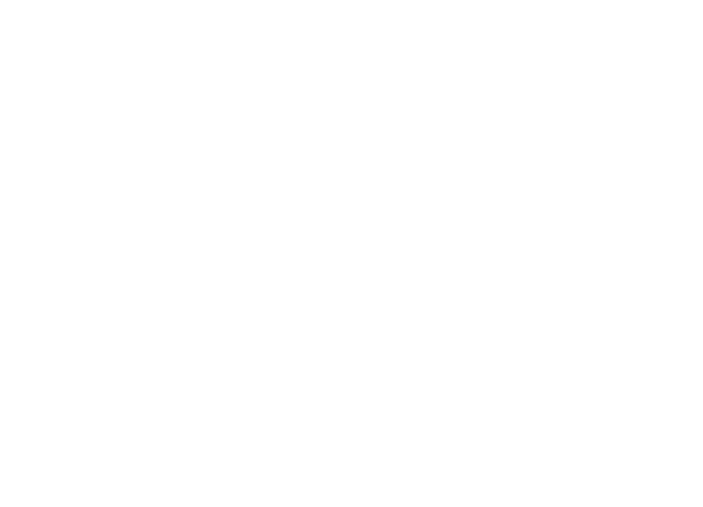
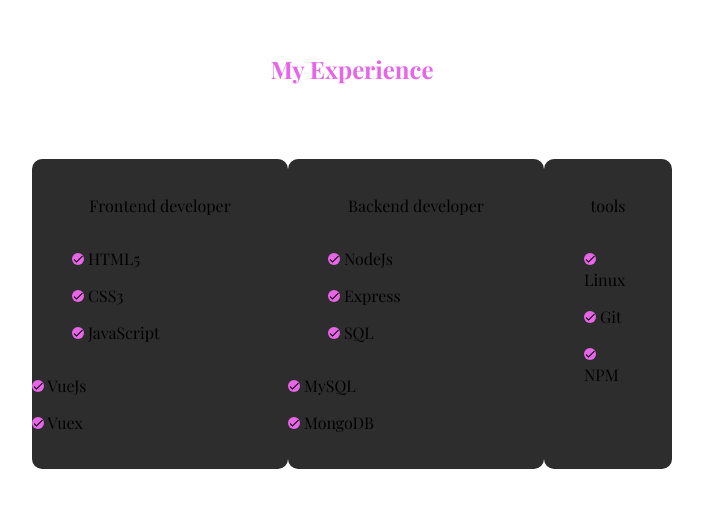
Before and after one commit to amz2694/portfoilo, a Vue app in the folder front/: page / in a window 1280 px wide. Shown: the part 1223-1730 px from the top of the page, without its empty margins (288-991 px from the left). Before the commit the page ends 1072 px from the top, so only its background shows below. Built offline with nearby package versions, Linux system fonts and the light colour scheme.

Commit message:
my wxperience

```diff
--- a/front/src/App.vue
+++ b/front/src/App.vue
@@ -43,7 +43,49 @@
       </div>
     </div>
   </div>
-
+  <div class="myexperience">
+    <p class="myextitle">My Experience</p>
+    <div class="experinececontainer">
+      <div class="lan-container">
+      <p>Frontend developer</p>
+      <div class="lancontaienr">
+        <div class="cut">
+          <p> <img src="./assets/done.png" class='done'> HTML5</p>
+          <p> <img src="./assets/done.png" class='done'> CSS3</p>
+          <p> <img src="./assets/done.png" class='done'> JavaScript</p>
+        </div>
+        <div class="cut">
+          <p> <img src="./assets/done.png" class='done'> VueJs</p>
+          <p> <img src="./assets/done.png" class='done'> Vuex</p>
+        </div>
+      </div>
+    </div>
+    <div class="lan-container">
+      <p>Backend developer</p>
+      <div class="lancontaienr">
+        <div class="cut">
+          <p> <img src="./assets/done.png" class='done'> NodeJs</p>
+          <p> <img src="./assets/done.png" class='done'> Express</p>
+          <p> <img src="./assets/done.png" class='done'> SQL</p>
+        </div>
+        <div class="cut">
+          <p> <img src="./assets/done.png" class='done'> MySQL</p>
+          <p> <img src="./assets/done.png" class='done'> MongoDB</p>
+        </div>
+      </div>
+    </div>
+    <div class="lan-container">
+      <p>tools</p>
+      <div class="lancontaienr">
+        <div class="cut">
+          <p> <img src="./assets/done.png" class='done'> Linux</p>
+          <p> <img src="./assets/done.png" class='done'> Git</p>
+          <p> <img src="./assets/done.png" class='done'> NPM</p>
+        </div>
+      </div>
+    </div>
+    </div>
+  </div>
 </template>
 
 <script>
--- a/front/src/style/main.css
+++ b/front/src/style/main.css
@@ -189,6 +189,58 @@
     height: 160px;
 }
 
- {
+.myexperience {
+    height: 100vh;
+    display: flex;
+    flex-direction: column;
+    align-items: center;
+    justify-content: center;
+}
+
+.lan-container {
+    display: flex;
+    flex-direction: column;
+    align-items: center;
+}
+
+.experinececontainer {
+    margin-top: 50px;
+    padding: 0 25%;
+    width: 50%;
+    display: flex;
+    justify-content: space-between;
+}
+
+.lan-container{
+    width: 300px;
+    background-color: #2d2d2d;
+    border-radius: 10px;
+    padding: 20px 0;
+}
+
+.lan-container:last-child {
+    width: 150px;
+}
+
+.lancontaienr {
+    display: flex;
+    justify-content: space-between;
+    flex-wrap: wrap;
 
 }
+
+.cut:first-child {
+    margin-left: 40px;
+}
+
+.cut {
+    margin-left: 0;
+    margin-right: 40px;
+}
+
+.done {
+    width: 12px;
+    height: 12px;
+    background-color: rgb(231, 102, 231);
+    border-radius: 6px;
+}
```
Also changed, not shown: front/src/assets/done.png (added).
